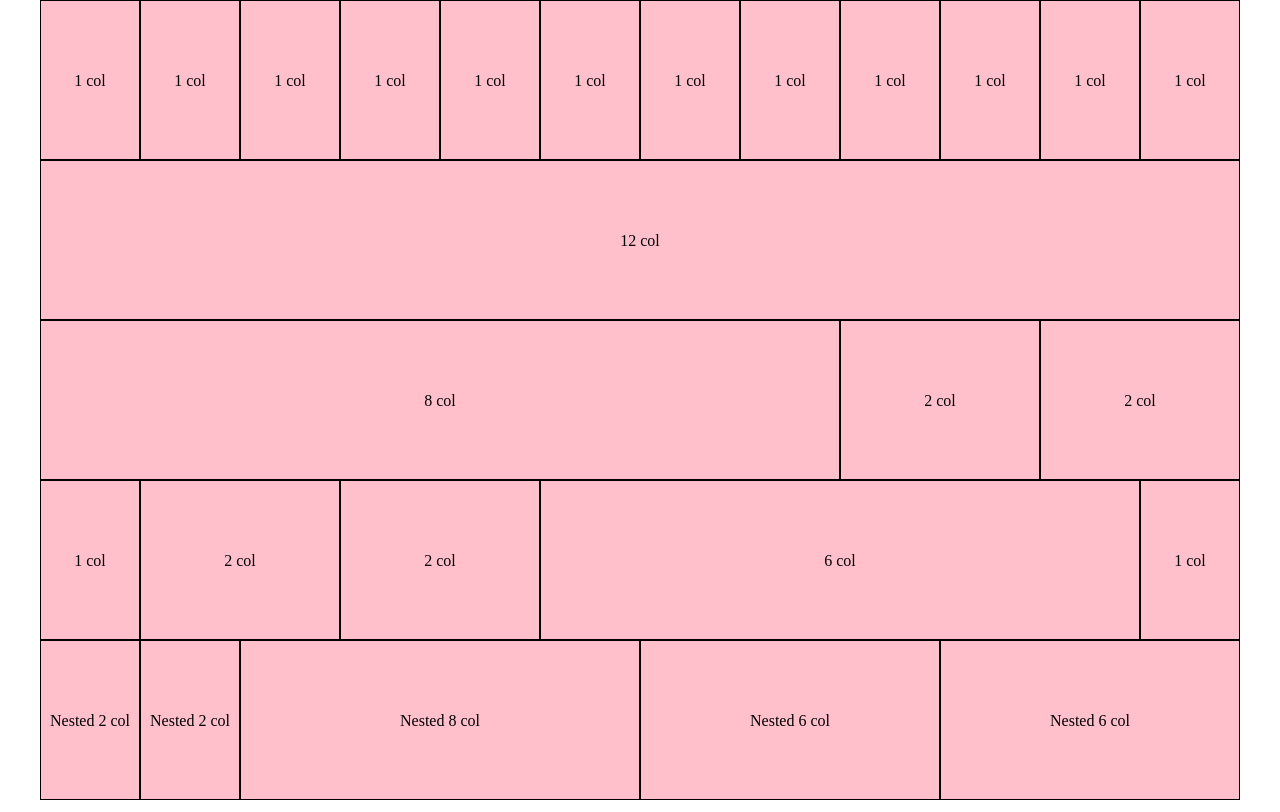
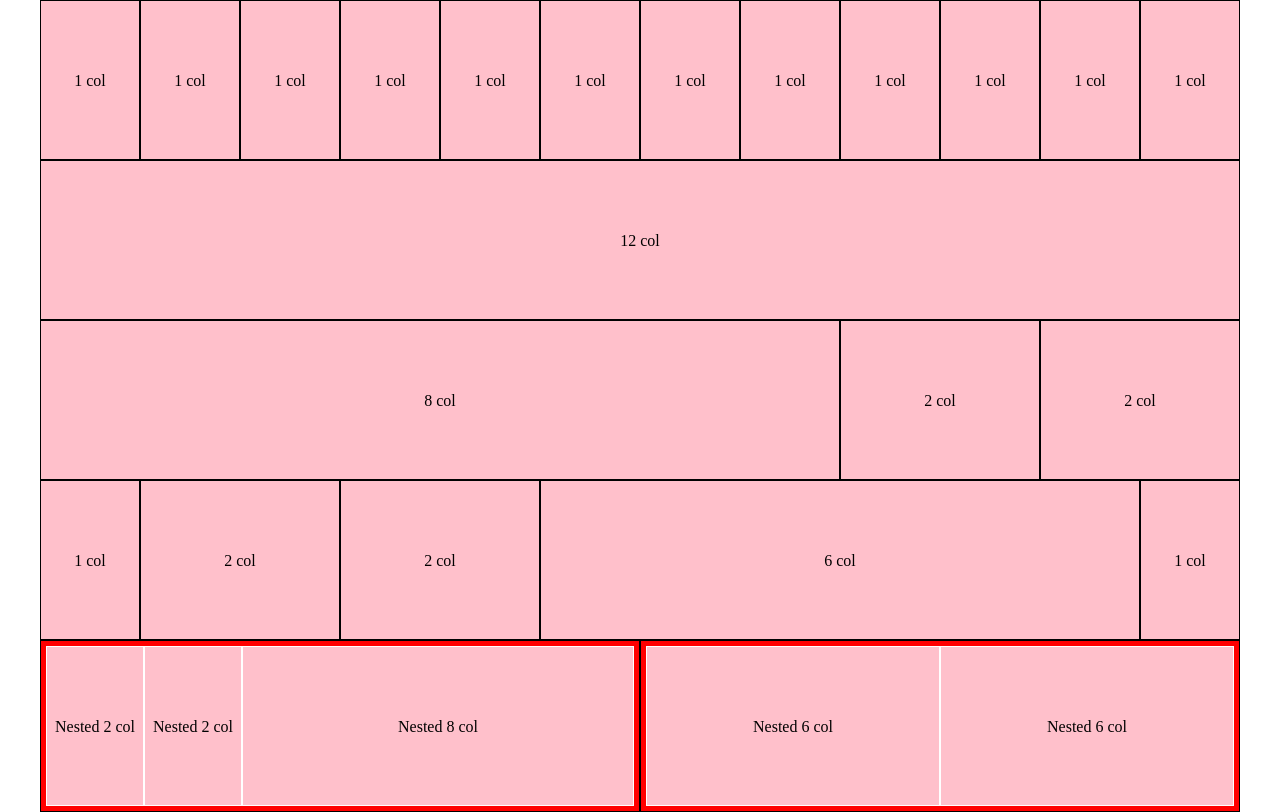
Before and after one commit to marco987/html-css-12bool, a plain HTML site: page index.html in a window 1280 px wide. Drawn offline with Linux system fonts and the light colour scheme.

Commit message:
Margini finali

```diff
--- a/style.css
+++ b/style.css
@@ -22,8 +22,9 @@ p {
 .container50 {
   width: 50%;
   float: left;
-  /* padding: 2px; */
+  padding: 5px;
   background-color: red;
+  border: solid 1px #000;
 }
 
 .container50::after {
@@ -34,6 +35,6 @@ p {
 
 .container50 [class*="col-"] {
   background-color: pink;
-  /* border: solid 1px #000;
-  height: 20vh; */
+  border: solid 1px #fff;
+  height: 20vh;
 }
```
